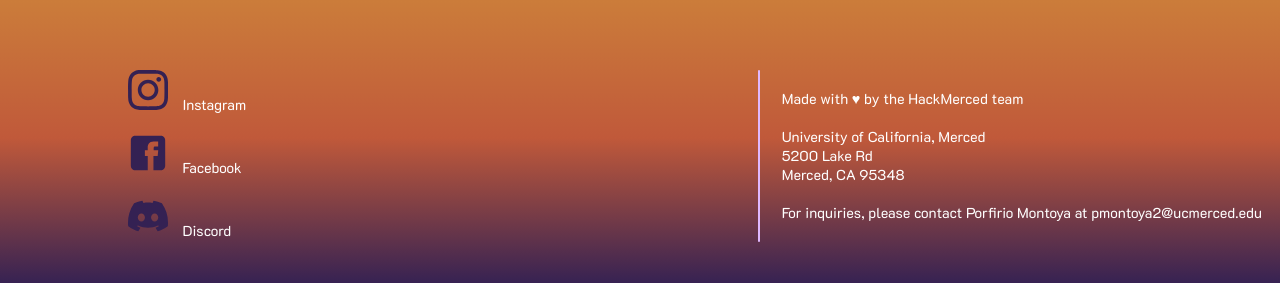
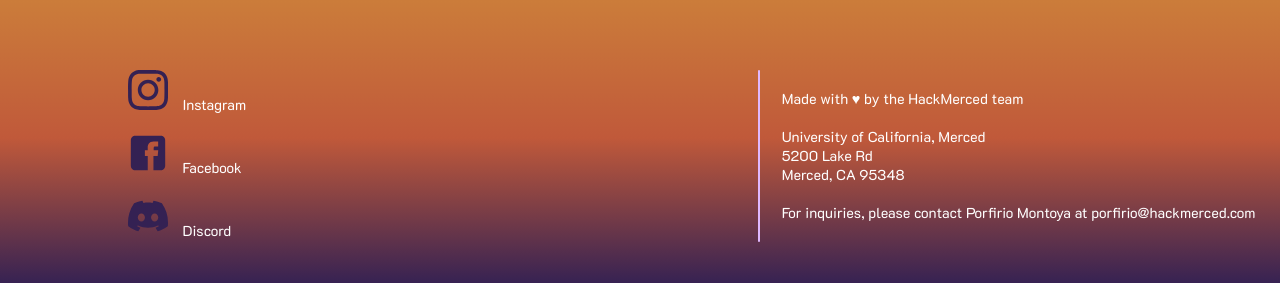
Before and after one commit to HackMerced/HackMerced-X, a React (Create React App) app: page / in a window 1280 px wide. Shown: the part 3076-3359 px from the top of the page. Built offline with nearby package versions, Linux system fonts and the light colour scheme.

Commit message:
Changed email at Footer and disabled star animation on button

```diff
--- a/src/Components/Footer.js
+++ b/src/Components/Footer.js
@@ -27,7 +27,7 @@ function Footer() {
                 Merced, CA 95348
                 <br/>
                 <br/>
-                For inquiries, please contact Porfirio Montoya at pmontoya2@ucmerced.edu
+                For inquiries, please contact Porfirio Montoya at porfirio@hackmerced.com
             </div>
         </div>
 
--- a/src/Components/MainPage.js
+++ b/src/Components/MainPage.js
@@ -14,7 +14,9 @@ function MainPage() {
                 <a href="https://docs.google.com/forms/d/e/1FAIpQLScZoaMgds1Ihb4j7VfD3NQQSOSvsBOuurg8Lz-hIB7Im71Lug/viewform">
                   <button className="registerButton2">Register Now</button>
 
+                  {/*
                   <p className="star1" id="star">★</p><p className="star2" id="star">★</p><p className="star3" id="star">★</p>
+                  */}
 
                 </a>
                 <p className="Main-footer">Have questions? Email <a className="Main-footerlink" href="mailto:general@hackmerced.com"> general@hackmerced.com <p className="emailEmoji">📧</p></a></p>
```
Also changed, not shown: 1 other file (tests, documents, lock files or other folders).
